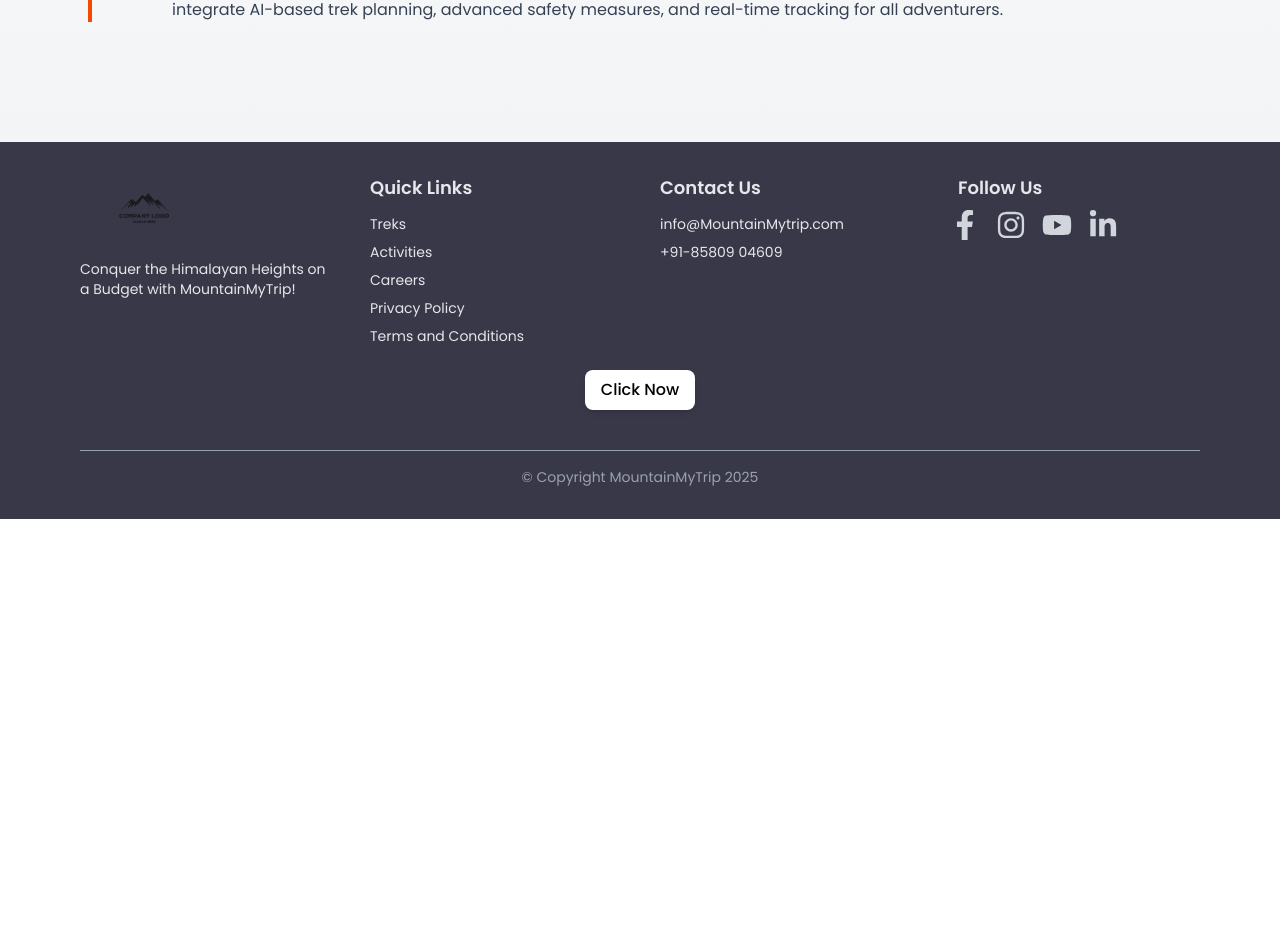
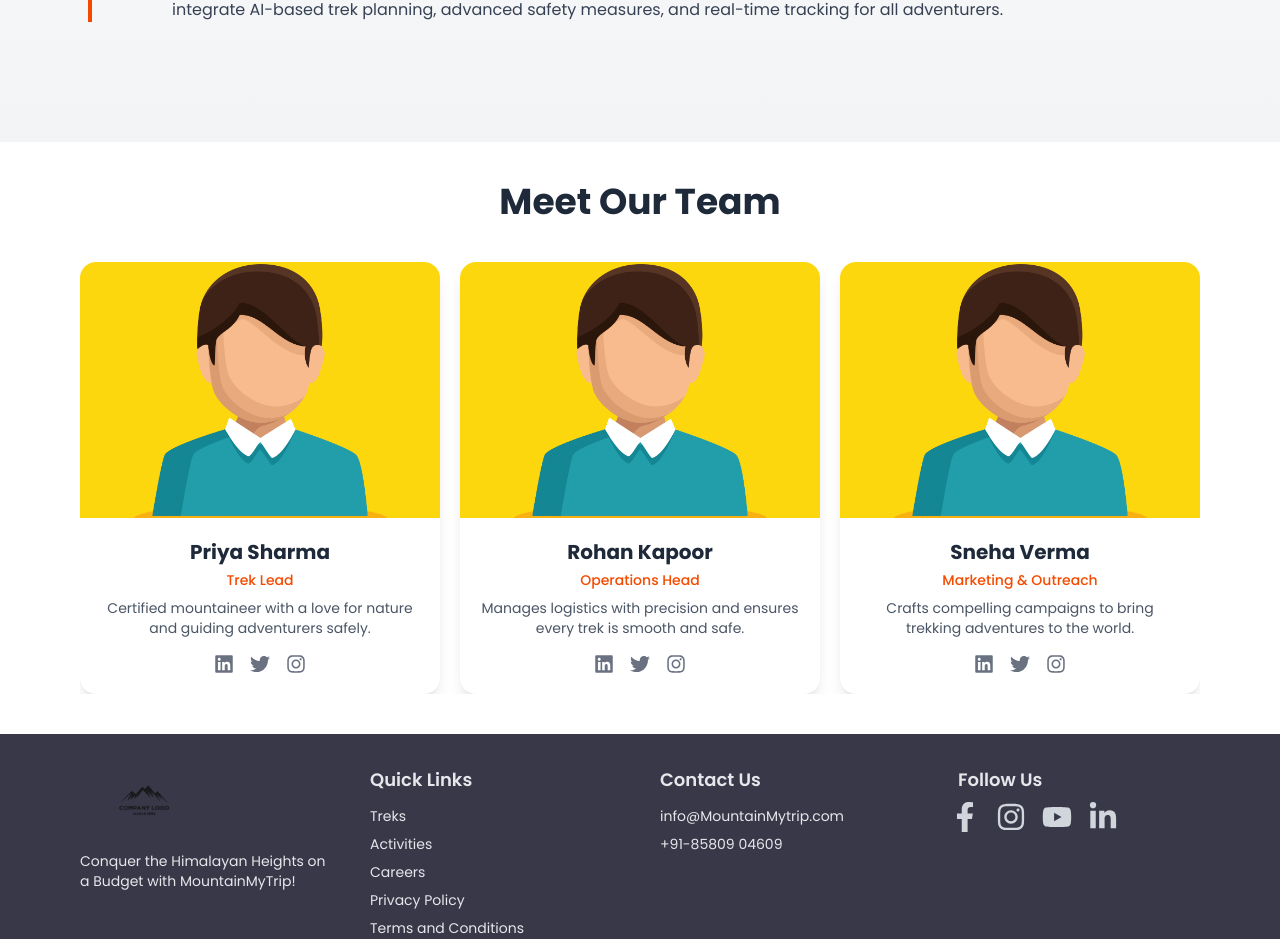
Before and after one commit to meenupal/LatstMountain, a Next.js app: page /Aboutus in a window 1280 px wide. Shown: the part 2191-3130 px from the top of the page. Before the commit the page ends 2710 px from the top, so only its background shows below. Built offline with nearby package versions, Linux system fonts and the light colour scheme.

Commit message:
your update message

```diff
--- a/src/app/Aboutus/page.js
+++ b/src/app/Aboutus/page.js
@@ -1,4 +1,6 @@
 import React from "react";
+import Team from "../components/Team"; // if you're in /pages/about.js
+
 import {
   MapPin,
   Compass,
@@ -47,6 +49,7 @@ const historyData = [
 
 export default function About() {
   return (
+    <>
       <div className="">
         {/* Hero Section */}
         <div
@@ -56,7 +59,9 @@ export default function About() {
           }}
         >
           <div className=" bg-opacity-50 p-12 rounded-xl">
-          <h1 className="text-5xl  font-extrabold drop-shadow-lg">About Us</h1>
+            <h1 className="text-5xl  font-extrabold drop-shadow-lg">
+              About Us
+            </h1>
             <h3 className="text-lg mt-4 font-light">
               Discover the Himalayas like never before—one step at a time.
             </h3>
@@ -95,19 +100,20 @@ export default function About() {
               <div className="p-2  rounded-lg ">
                 <p className="text-base  sm:text-[16px] sm:block ">
                   Get ready for an unforgettable adventure with MountainMyTrip,
-                your go-to partner for mountain trekking in India! We specialize
-                in expertly guided treks through Uttarakhand, making sure you
-                have a safe, smooth, and thrilling experience surrounded by the
-                stunning Himalayas. Expert-Guided Treks – Our experienced guides
-                prioritize your safety while sharing their local knowledge.
-                Customized Itineraries – We create personalized plans that cater
-                to both beginners and seasoned trekkers. Scenic Trails –
-                Discover breathtaking landscapes, from lush alpine meadows to
-                majestic snow-capped peaks. Hassle-Free Experience – We take
-                care of everything, from permits to accommodations, so you can
-                focus on enjoying your trek. Safety First – We’re equipped with
-                all the essential gear and emergency support to keep you safe.
-                Let MountainMyTrip be your ticket to an incredible trekking
+                  your go-to partner for mountain trekking in India! We
+                  specialize in expertly guided treks through Uttarakhand,
+                  making sure you have a safe, smooth, and thrilling experience
+                  surrounded by the stunning Himalayas. Expert-Guided Treks –
+                  Our experienced guides prioritize your safety while sharing
+                  their local knowledge. Customized Itineraries – We create
+                  personalized plans that cater to both beginners and seasoned
+                  trekkers. Scenic Trails – Discover breathtaking landscapes,
+                  from lush alpine meadows to majestic snow-capped peaks.
+                  Hassle-Free Experience – We take care of everything, from
+                  permits to accommodations, so you can focus on enjoying your
+                  trek. Safety First – We’re equipped with all the essential
+                  gear and emergency support to keep you safe. Let
+                  MountainMyTrip be your ticket to an incredible trekking
                   adventure in Uttarakhand!
                 </p>
               </div>
@@ -140,7 +146,9 @@ export default function About() {
             <div className="grid grid-cols-1 md:grid-cols-2 gap-12">
               <div className="p-10 bg-white rounded-xl shadow-lg flex flex-col items-center text-center">
                 <Mountain size={60} className="text-[#F54900] mb-4" />
-              <h3 className="text-2xl font-bold text-gray-900">Our Mission</h3>
+                <h3 className="text-2xl font-bold text-gray-900">
+                  Our Mission
+                </h3>
                 <p className="text-gray-700 mt-4">
                   To inspire and guide trekkers in their quest for adventure,
                   while fostering environmental conservation and cultural
@@ -193,12 +201,17 @@ export default function About() {
                       <h4 className="text-xl text-[#F54900]">{event.title}</h4>
                     </div>
                   </div>
-                <p className="text-gray-700 mt-2 ml-14">{event.description}</p>
+                  <p className="text-gray-700 mt-2 ml-14">
+                    {event.description}
+                  </p>
                 </div>
               ))}
             </div>
           </div>
         </div>
       </div>
+
+      <Team />
+    </>
   );
 }
--- a/src/app/components/Team.jsx
+++ b/src/app/components/Team.jsx
@@ -20,7 +20,7 @@ const teamMembers = [
     name: "Priya Sharma",
     role: "Trek Lead",
     bio: "Certified mountaineer with a love for nature and guiding adventurers safely.",
-    image: "/team2.webp",
+    image: "/deal9.webp",
     linkedin: "https://linkedin.com/in/priyasharma",
     twitter: "https://twitter.com/priyasharma",
     instagram: "https://instagram.com/priyasharma",
@@ -29,7 +29,7 @@ const teamMembers = [
     name: "Rohan Kapoor",
     role: "Operations Head",
     bio: "Manages logistics with precision and ensures every trek is smooth and safe.",
-    image: "/team3.webp",
+    image: "/deal9.webp",
     linkedin: "https://linkedin.com/in/rohankapoor",
     twitter: "https://twitter.com/rohankapoor",
     instagram: "https://instagram.com/rohankapoor",
@@ -38,14 +38,23 @@ const teamMembers = [
     name: "Sneha Verma",
     role: "Marketing & Outreach",
     bio: "Crafts compelling campaigns to bring trekking adventures to the world.",
-    image: "/team4.webp",
+    image: "/deal9.webp",
+    linkedin: "https://linkedin.com/in/snehaverma",
+    twitter: "https://twitter.com/snehaverma",
+    instagram: "https://instagram.com/snehaverma",
+  },
+  {
+    name: "Mohit Verma",
+    role: "Marketing & Outreach",
+    bio: "Crafts compelling campaigns to bring trekking adventures to the world.",
+    image: "/deal9.webp",
     linkedin: "https://linkedin.com/in/snehaverma",
     twitter: "https://twitter.com/snehaverma",
     instagram: "https://instagram.com/snehaverma",
   },
 ];
 
-const TeamCarousel = () => {
+const Team = () => {
   return (
     <section className="py-10 px-4 sm:px-6 md:px-10 lg:px-20 bg-white max-w-[1440px] mx-auto">
       <h2 className="text-3xl md:text-4xl font-bold mb-10 text-center text-gray-800">
@@ -98,4 +107,4 @@ const TeamCarousel = () => {
   );
 };
 
-export default TeamCarousel;
+export default Team;
```
Also changed, not shown: src/app/page.js (line endings or trailing spaces). Lines whose indentation alone changed are shown as unchanged.
